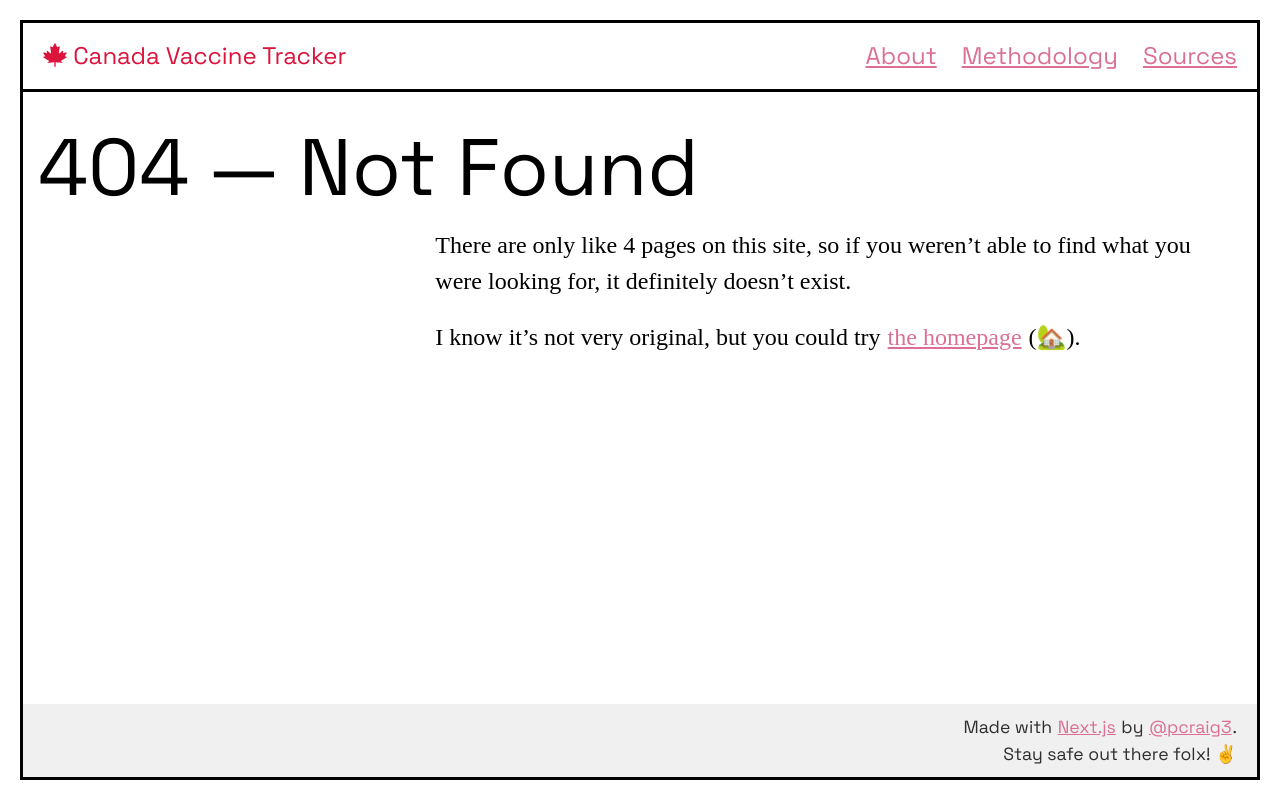
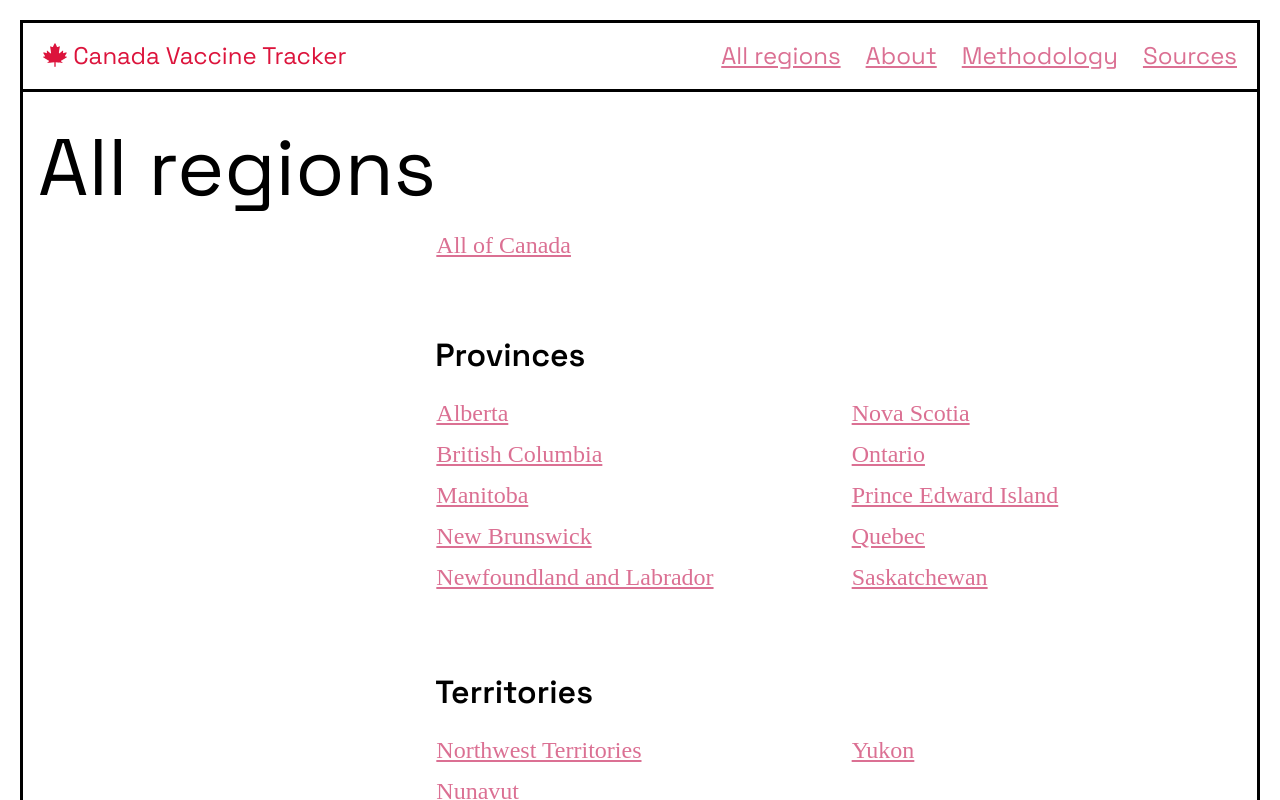
Before and after one commit to pcraig3/vacs, a Next.js app: page /regions in a window 1280 px wide. Before the commit this address had no page. Shown: the top 800 px of the page. Built offline with nearby package versions, Linux system fonts and the light colour scheme; a web font is replaced by a local one.

Commit message:
Add a "regions" selector, and rename the routes

```diff
--- a/components/Header.js
+++ b/components/Header.js
@@ -50,6 +50,11 @@ function Header() {
       <nav>
         <ul>
           <li>
+            <Link href="/regions">
+              <a>All regions</a>
+            </Link>
+          </li>
+          <li>
             <Link href="/about">
               <a>About</a>
             </Link>
--- a/pages/methodology.js
+++ b/pages/methodology.js
@@ -2,7 +2,7 @@ import Link from 'next/link'
 
 import Layout from '../components/Layout'
 
-export default function About() {
+export default function Methodology() {
   return (
     <Layout title="Methodology">
       <section>
--- /dev/null
+++ b/pages/regions.js
@@ -0,0 +1,71 @@
+import Link from 'next/link'
+
+import Layout from '../components/Layout'
+import _regions from '../data/_regions'
+
+const _territories = ['NT', 'NU', 'YT']
+
+const getProvinces = (regions) => {
+  // return all provinces in canada
+  return Object.keys(regions).filter((r) => r !== 'CAN' && !_territories.includes(r))
+}
+
+const getTerritories = (regions) => {
+  // return all territories in canada
+  return Object.keys(regions).filter((r) => _territories.includes(r))
+}
+
+export default function Regions() {
+  return (
+    <Layout title="All regions">
+      <section>
+        <h1>All regions</h1>
+        <p>
+          <Link href="/">
+            <a>All of Canada</a>
+          </Link>
+        </p>
+        <br />
+        <h2>Provinces</h2>
+        <ul>
+          {getProvinces(_regions).map((abbr) => {
+            return (
+              <li key={abbr}>
+                <Link href={`/regions/${abbr}`}>
+                  <a>{_regions[abbr].name}</a>
+                </Link>
+              </li>
+            )
+          })}
+        </ul>
+        <br />
+        <h2>Territories</h2>
+        <ul>
+          {getTerritories(_regions).map((abbr) => {
+            return (
+              <li key={abbr}>
+                <Link href={`/regions/${abbr}`}>
+                  <a>{_regions[abbr].name}</a>
+                </Link>
+              </li>
+            )
+          })}
+        </ul>
+      </section>
+      <style jsx>{`
+        h1 + p {
+          margin-bottom: 0;
+        }
+
+        h2 {
+          margin-top: 2rem;
+        }
+
+        ul {
+          columns: 2 20rem;
+          list-style: none;
+        }
+      `}</style>
+    </Layout>
+  )
+}
--- a/pages/provinces/[abbr].js
+++ b/pages/regions/[abbr].js
@@ -8,7 +8,7 @@ import VacsVaccinesDaysChart from '../../components/charts/VacsVaccinesDaysChart
 import _regions from '../../data/_regions'
 import { getDaysData, getFullData, getVaccinesData } from '../../data'
 
-const Province = ({ abbr }) => {
+const Region = ({ abbr }) => {
   return (
     <Layout title={`Vaccine recipients in ${_regions[abbr].name}`}>
       <div>
@@ -62,7 +62,7 @@ const Province = ({ abbr }) => {
   )
 }
 
-Province.propTypes = {
+Region.propTypes = {
   abbr: string,
 }
 
@@ -86,4 +86,4 @@ export async function getStaticProps({ params }) {
   }
 }
 
-export default Province
+export default Region
--- a/pages/sources.js
+++ b/pages/sources.js
@@ -2,7 +2,7 @@ import Link from 'next/link'
 
 import Layout from '../components/Layout'
 
-export default function About() {
+export default function Sources() {
   return (
     <Layout title="Sources">
       <section>
```
Also changed, not shown: 1 other file (tests, documents, lock files or other folders).
